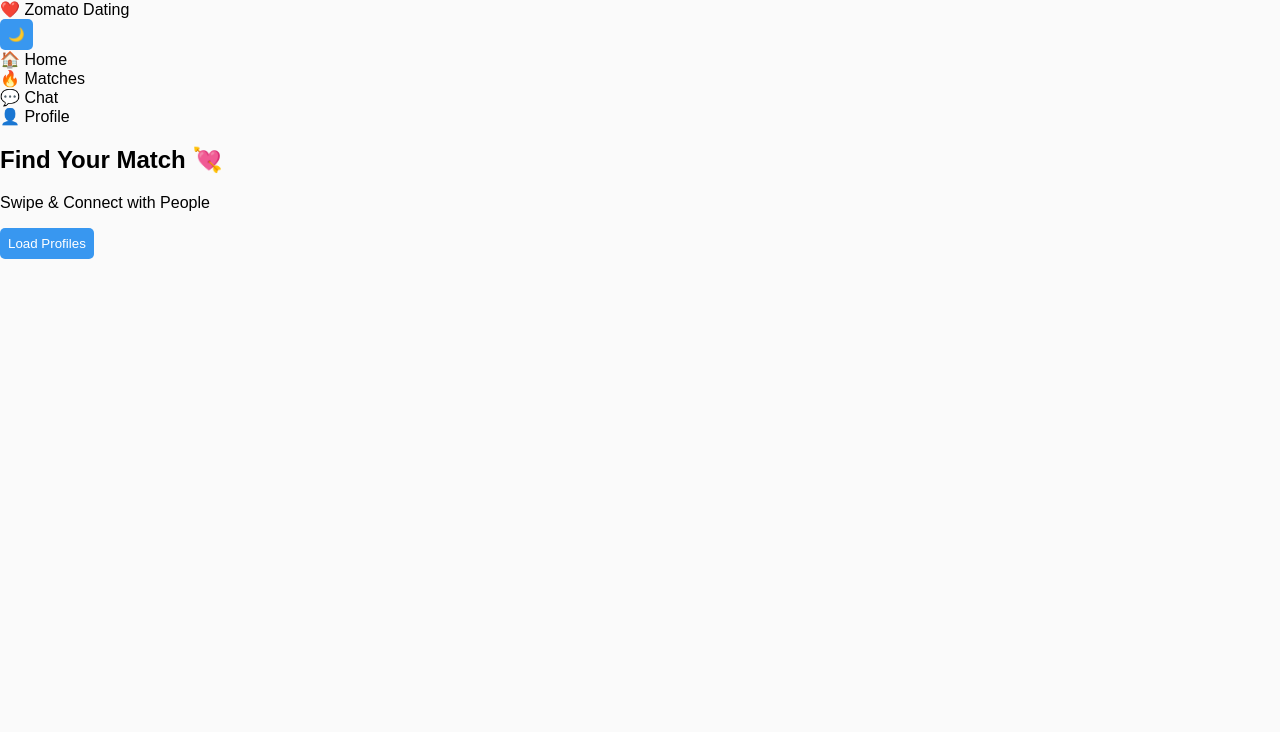
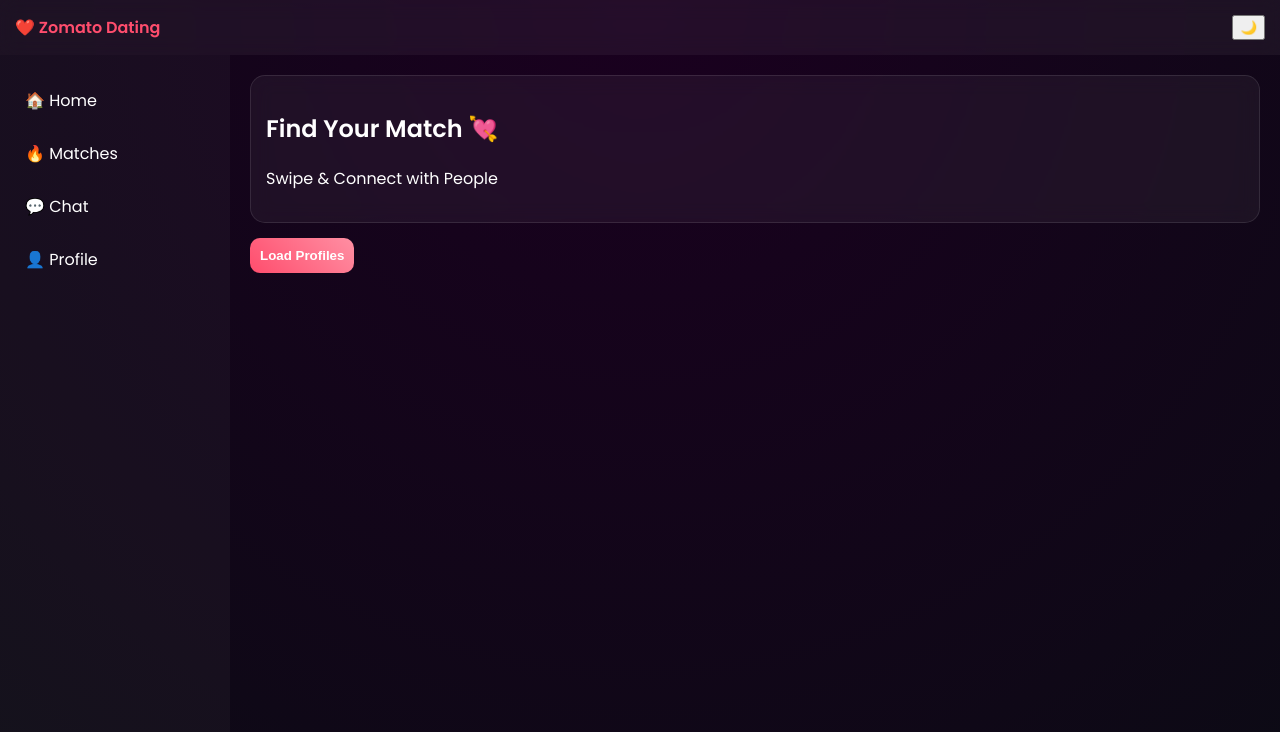
Before and after one commit to ss0746060-afk/Panipat-dating-, a plain HTML site: page index.html in a window 1280 px wide. Drawn offline with Linux system fonts and the light colour scheme.

Commit message:
Update style.css

```diff
--- a/style.css
+++ b/style.css
@@ -1,99 +1,91 @@
+@import url('https://fonts.googleapis.com/css2?family=Poppins:wght@300;400;600&display=swap');
+
 body{
   margin:0;
-  font-family:Arial;
-  background:#fafafa;
+  font-family:Poppins;
+  background: radial-gradient(circle at top,#1a001f,#0b0b14);
+  color:white;
 }
 
-/* NAVBAR */
-.navbar{
+/* TOP BAR */
+.topbar{
   display:flex;
   justify-content:space-between;
-  padding:10px 15px;
-  background:white;
-  border-bottom:1px solid #ddd;
+  padding:15px;
+  background:rgba(255,255,255,0.05);
+  backdrop-filter:blur(10px);
+  position:sticky;
+  top:0;
 }
 
-/* PROFILE */
-.profile{
-  text-align:center;
-  padding:10px;
-  background:white;
+.logo{
+  color:#ff4d6d;
+  font-weight:600;
 }
 
-.dp{
-  width:60px;
-  height:60px;
-  background:#3897f0;
-  color:white;
-  border-radius:50%;
+/* LAYOUT */
+.container{
   display:flex;
-  align-items:center;
-  justify-content:center;
-  margin:auto;
-  font-size:20px;
 }
 
-/* STORIES */
-.stories{
-  display:flex;
-  gap:10px;
-  padding:10px;
-  overflow-x:auto;
-  background:white;
+/* SIDEBAR */
+.sidebar{
+  width:200px;
+  padding:15px;
+  background:rgba(255,255,255,0.03);
+  min-height:100vh;
 }
 
-.story{
-  width:50px;
-  height:50px;
-  background:linear-gradient(red,orange,pink);
-  border-radius:50%;
-  display:flex;
-  align-items:center;
-  justify-content:center;
-  color:white;
-  font-weight:bold;
+.nav{
+  padding:10px;
+  margin:8px 0;
+  border-radius:10px;
+  cursor:pointer;
+  transition:0.3s;
 }
 
-/* POST BOX */
-.post-box{
-  display:flex;
-  flex-direction:column;
-  gap:8px;
-  padding:10px;
-  background:white;
-  margin:10px;
-  border-radius:10px;
+.nav:hover{
+  background:rgba(255,77,109,0.2);
 }
 
-input{
-  padding:8px;
-  border:1px solid #ddd;
-  border-radius:5px;
+/* MAIN */
+.main{
+  flex:1;
+  padding:20px;
 }
 
-button{
-  padding:8px;
-  border:none;
-  background:#3897f0;
-  color:white;
-  border-radius:5px;
+/* CARD */
+.card{
+  background:rgba(255,255,255,0.05);
+  padding:15px;
+  border-radius:15px;
+  margin-bottom:15px;
+  backdrop-filter:blur(10px);
+  border:1px solid rgba(255,255,255,0.1);
 }
 
-/* POST */
-.post{
-  background:white;
-  margin:10px;
-  padding:10px;
-  border-radius:10px;
+/* PROFILE CARD */
+.profile-card{
+  background:linear-gradient(145deg,#ff4d6d,#7c4dff);
+  padding:15px;
+  border-radius:15px;
+  margin:10px 0;
+  box-shadow:0 0 20px rgba(255,77,109,0.3);
 }
 
-.post img{
-  width:100%;
+.btn{
+  padding:10px;
+  border:none;
   border-radius:10px;
+  background:linear-gradient(45deg,#ff4d6d,#ff8fa3);
+  color:white;
+  font-weight:600;
+  cursor:pointer;
 }
 
-/* DARK MODE */
-.dark{
-  background:#111;
-  color:white;
+/* MOBILE */
+@media(max-width:900px){
+  .sidebar{
+    display:none;
+  }
 }
```
